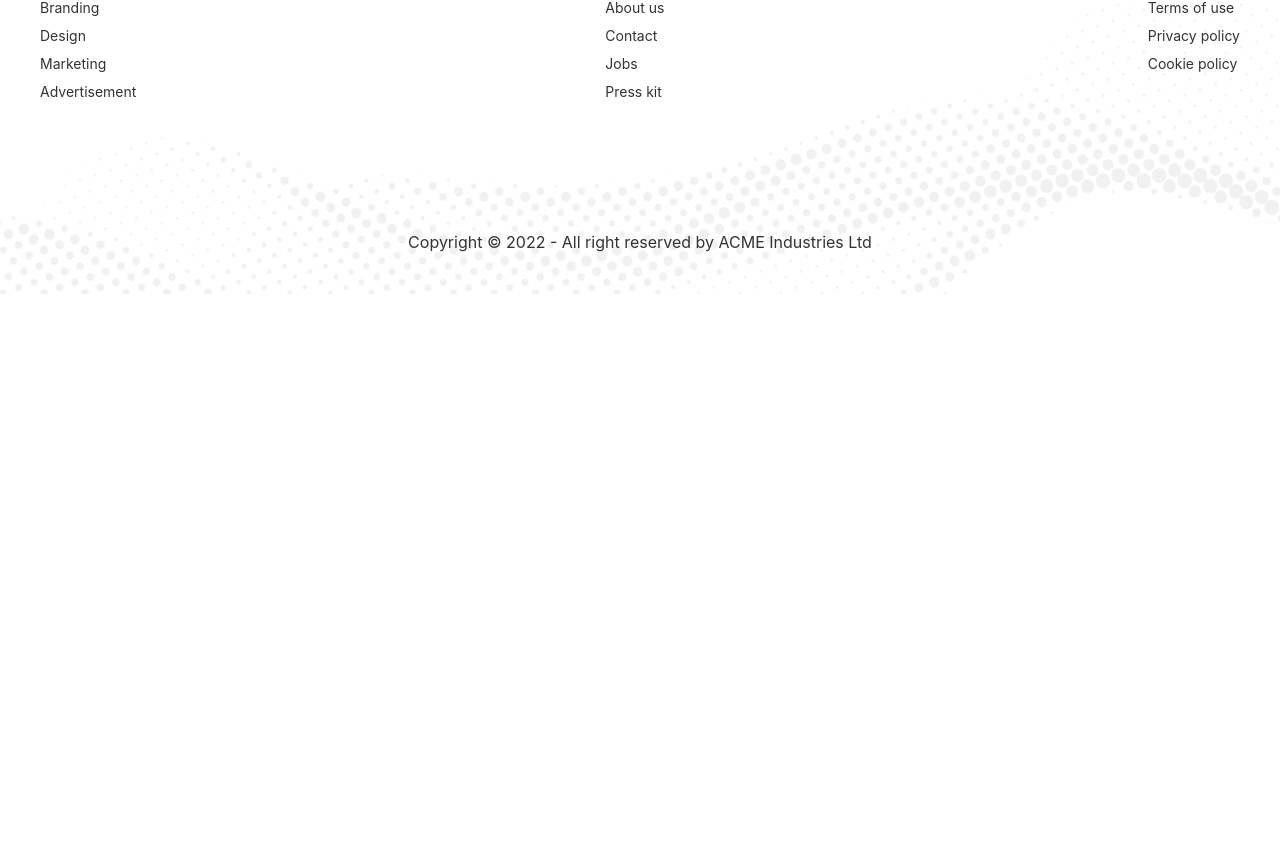
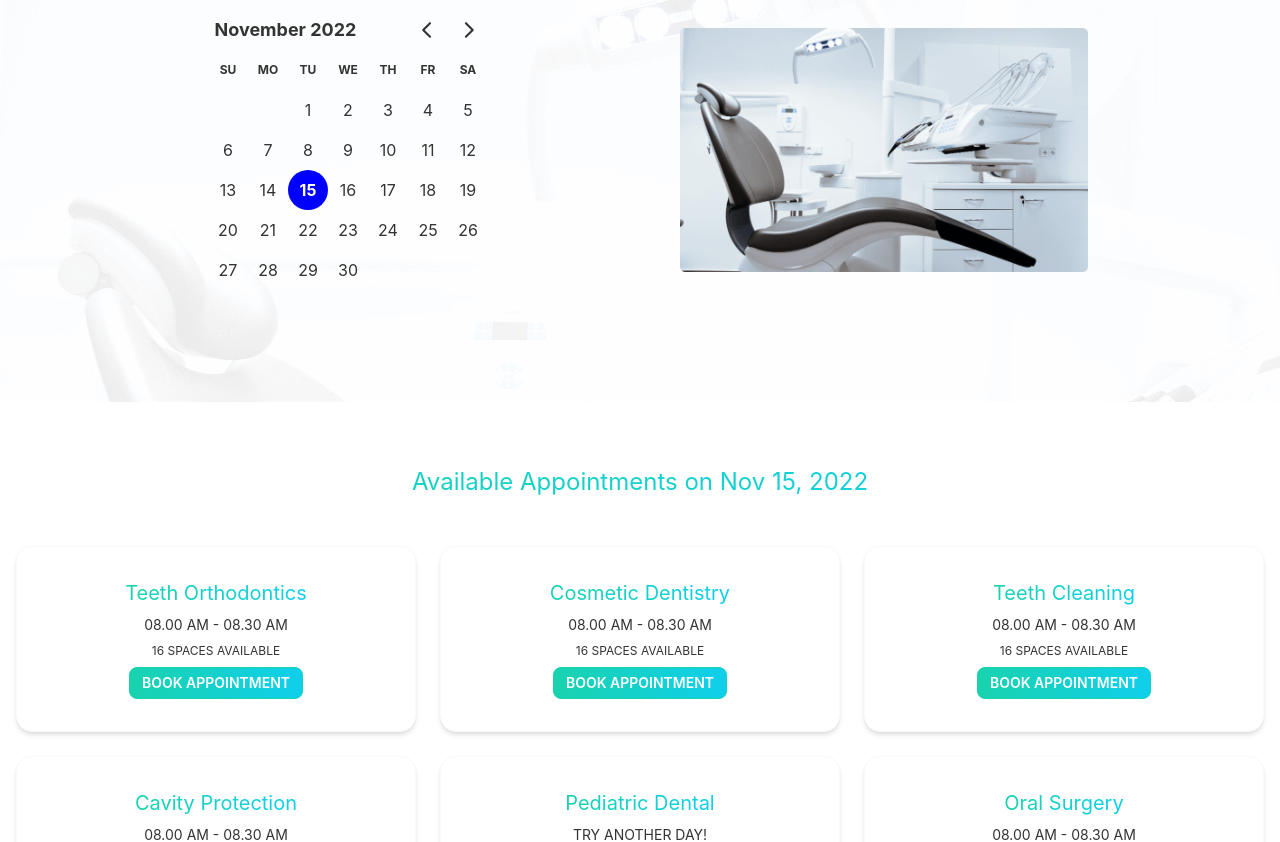
Before and after one commit to modasserjasim/dentists-portal-client, a React (Create React App) app: page /appointment in a window 1280 px wide. Shown: the part 184-1026 px from the top of the page. Before the commit the page ends 800 px from the top, so only its background shows below. Built offline with nearby package versions, Linux system fonts and the light colour scheme.

Commit message:
Appointment page added

```diff
--- a/package.json
+++ b/package.json
@@ -7,7 +7,9 @@
     "@testing-library/react": "^13.4.0",
     "@testing-library/user-event": "^13.5.0",
     "daisyui": "^2.40.1",
+    "date-fns": "^2.29.3",
     "react": "^18.2.0",
+    "react-day-picker": "^8.3.6",
     "react-dom": "^18.2.0",
     "react-router-dom": "^6.4.3",
     "react-scripts": "5.0.1",
--- /dev/null
+++ b/public/treatments.json
@@ -0,0 +1,117 @@
+[
+    {
+        "_id": 1,
+        "name": "Teeth Orthodontics",
+        "slots": [
+            "08.00 AM - 08.30 AM",
+            "08.30 AM - 09.00 AM",
+            "09.00 AM - 9.30 AM",
+            "09.30 AM - 10.00 AM",
+            "10.00 AM - 10.30 AM",
+            "10.30 AM - 11.00 AM",
+            "11.00 AM - 11.30 AM",
+            "11.30 AM - 12.00 AM",
+            "1.00 PM - 1.30 PM",
+            "1.30 PM - 2.00 PM",
+            "2.00 PM - 2.30 PM",
+            "2.30 PM - 3.00 PM",
+            "3.00 PM - 3.30 PM",
+            "3.30 PM - 4.00 PM",
+            "4.00 PM - 4.30 PM",
+            "4.30 PM - 5.00 PM"
+        ]
+    },
+    {
+        "_id": 2,
+        "name": "Cosmetic Dentistry",
+        "slots": [
+            "08.00 AM - 08.30 AM",
+            "08.30 AM - 09.00 AM",
+            "09.00 AM - 9.30 AM",
+            "09.30 AM - 10.00 AM",
+            "10.00 AM - 10.30 AM",
+            "10.30 AM - 11.00 AM",
+            "11.00 AM - 11.30 AM",
+            "11.30 AM - 12.00 AM",
+            "1.00 PM - 1.30 PM",
+            "1.30 PM - 2.00 PM",
+            "2.00 PM - 2.30 PM",
+            "2.30 PM - 3.00 PM",
+            "3.00 PM - 3.30 PM",
+            "3.30 PM - 4.00 PM",
+            "4.00 PM - 4.30 PM",
+            "4.30 PM - 5.00 PM"
+        ]
+    },
+    {
+        "_id": 3,
+        "name": "Teeth Cleaning",
+        "slots": [
+            "08.00 AM - 08.30 AM",
+            "08.30 AM - 09.00 AM",
+            "09.00 AM - 9.30 AM",
+            "09.30 AM - 10.00 AM",
+            "10.00 AM - 10.30 AM",
+            "10.30 AM - 11.00 AM",
+            "11.00 AM - 11.30 AM",
+            "11.30 AM - 12.00 AM",
+            "1.00 PM - 1.30 PM",
+            "1.30 PM - 2.00 PM",
+            "2.00 PM - 2.30 PM",
+            "2.30 PM - 3.00 PM",
+            "3.00 PM - 3.30 PM",
+            "3.30 PM - 4.00 PM",
+            "4.00 PM - 4.30 PM",
+            "4.30 PM - 5.00 PM"
+        ]
+    },
+    {
+        "_id": 4,
+        "name": "Cavity Protection",
+        "slots": [
+            "08.00 AM - 08.30 AM",
+            "08.30 AM - 09.00 AM",
+            "09.00 AM - 9.30 AM",
+            "09.30 AM - 10.00 AM",
+            "10.00 AM - 10.30 AM",
+            "10.30 AM - 11.00 AM",
+            "11.00 AM - 11.30 AM",
+            "11.30 AM - 12.00 AM",
+            "1.00 PM - 1.30 PM",
+            "1.30 PM - 2.00 PM",
+            "2.00 PM - 2.30 PM",
+            "2.30 PM - 3.00 PM",
+            "3.00 PM - 3.30 PM",
+            "3.30 PM - 4.00 PM",
+            "4.00 PM - 4.30 PM",
+            "4.30 PM - 5.00 PM"
+        ]
+    },
+    {
+        "_id": 5,
+        "name": "Pediatric Dental",
+        "slots": []
+    },
+    {
+        "_id": 6,
+        "name": "Oral Surgery",
+        "slots": [
+            "08.00 AM - 08.30 AM",
+            "08.30 AM - 09.00 AM",
+            "09.00 AM - 9.30 AM",
+            "09.30 AM - 10.00 AM",
+            "10.00 AM - 10.30 AM",
+            "10.30 AM - 11.00 AM",
+            "11.00 AM - 11.30 AM",
+            "11.30 AM - 12.00 AM",
+            "1.00 PM - 1.30 PM",
+            "1.30 PM - 2.00 PM",
+            "2.00 PM - 2.30 PM",
+            "2.30 PM - 3.00 PM",
+            "3.00 PM - 3.30 PM",
+            "3.30 PM - 4.00 PM",
+            "4.00 PM - 4.30 PM",
+            "4.30 PM - 5.00 PM"
+        ]
+    }
+]
--- a/src/Pages/Appointment/Appointment.js
+++ /dev/null
@@ -1,11 +0,0 @@
-import React from 'react';
-
-const Appointment = () => {
-    return (
-        <div>
-            <h1>Appointment</h1>
-        </div>
-    );
-};
-
-export default Appointment;
--- /dev/null
+++ b/src/Pages/Appointment/Appointment/Appointment.js
@@ -0,0 +1,20 @@
+import React, { useState } from 'react';
+import AppointmentHero from '../AppointmentHero/AppointmentHero';
+import AvailableAppointment from '../AvailableAppointment/AvailableAppointment';
+
+const Appointment = () => {
+    const [selectedDate, setSelectedDate] = useState(new Date());
+    return (
+        <div>
+            <AppointmentHero
+                selectedDate={selectedDate}
+                setSelectedDate={setSelectedDate}
+            ></AppointmentHero>
+            <AvailableAppointment
+                selectedDate={selectedDate}
+            ></AvailableAppointment>
+        </div>
+    );
+};
+
+export default Appointment;
--- /dev/null
+++ b/src/Pages/Appointment/AppointmentHero/AppointmentHero.js
@@ -0,0 +1,27 @@
+import React, { useState } from 'react';
+import chair from '../../../assets/images/chair.png';
+import bg from '../../../assets/images/bg.png';
+import { DayPicker } from 'react-day-picker';
+import { format } from 'date-fns';
+
+const AppointmentHero = ({ selectedDate, setSelectedDate }) => {
+
+    return (
+        <div style={{ backgroundImage: `url(${bg})` }} className="px-4">
+            <div className="max-w-4xl flex gap-10 md:gap-20 flex-col-reverse mx-auto py-5 sm:py-12 lg:py-24 md:flex-row lg:justify-between">
+                <div className="flex flex-col justify-center text-center rounded-sm lg:text-left md:w-1/2">
+                    <DayPicker
+                        mode='single'
+                        selected={selectedDate}
+                        onSelect={setSelectedDate}
+                    />
+                </div>
+                <div className="flex items-center justify-center lg:mt-0 md:w-1/2">
+                    <img src={chair} alt="" className="object-contain" />
+                </div>
+            </div>
+        </div>
+    );
+};
+
+export default AppointmentHero;
--- /dev/null
+++ b/src/Pages/Appointment/AvailableAppointment/AvailableAppointment.js
@@ -0,0 +1,26 @@
+import React, { useEffect, useState } from 'react';
+import { format } from 'date-fns';
+import Treatment from './Treatment';
+
+const AvailableAppointment = ({ selectedDate }) => {
+    const [treatments, setTreatments] = useState([]);
+
+    useEffect(() => {
+        fetch('treatments.json')
+            .then(res => res.json())
+            .then(data => {
+                setTreatments(data)
+            })
+    }, [])
+    return (
+        <div className='py-10 md:py-16 container mx-auto px-4'>
+            <h2 className='bg-gradient-to-r from-primary to-secondary bg-clip-text text-xl text-transparent sm:text-2xl text-center'>Available Appointments on {format(selectedDate, 'PP')}</h2>
+            <div className='grid grid-cols-1 sm:grid-cols-2 md:grid-cols-3 gap-6 mt-12'>
+                {treatments.map(treatment => <Treatment key={treatment._id} treatment={treatment}></Treatment>)}
+            </div>
+
+        </div>
+    );
+};
+
+export default AvailableAppointment;
--- /dev/null
+++ b/src/Pages/Appointment/AvailableAppointment/Treatment.js
@@ -0,0 +1,17 @@
+import React from 'react';
+
+const Treatment = ({ treatment }) => {
+    const { name, slots } = treatment;
+    return (
+        <div className="card bg-base-100 shadow-md border border-gray-50">
+            <div className="card-body items-center text-center">
+                <h2 className="bg-gradient-to-r from-primary to-secondary bg-clip-text text-xl text-transparent sm:text-xl text-center">{name}</h2>
+                <p className='uppercase text-sm'>{slots?.length > 0 ? slots[0] : 'Try Another day!'}</p>
+                <p className='uppercase text-xs'>{slots?.length > 1 ? slots?.length + ' spaces available' : slots?.length + ' space available'} </p>
+                <button className='btn btn-primary btn-sm text-white bg-gradient-to-r from-primary to-secondary'>Book Appointment</button>
+            </div>
+        </div>
+    );
+};
+
+export default Treatment;
--- a/src/Pages/Shared/Header/Header.js
+++ b/src/Pages/Shared/Header/Header.js
@@ -48,6 +48,7 @@ const Header = () => {
                                 </li>
                             </ul>
                             <div className="justify-end flex items-center space-x-4 xl:space-x-8">
+                                {/* Login button desktop  */}
                                 <Link to='/login'><button to='/' className='btn btn-sm hidden md:block bg-gradient-to-tl from-primary to-secondary text-white border-0'>Login</button></Link>
                                 <div className="flex lg:hidden">
                                     <button aria-label="open menu" onClick={() => setShowMenu(true)} className="text-black md:hidden focus:outline-none focus:ring-2 rounded focus:ring-gray-600">
@@ -107,8 +108,12 @@ const Header = () => {
                                         Contact
                                     </NavLink>
                                 </li>
+                                <li>
+                                    <Link to='/login' className='btn btn-sm bg-gradient-to-tl from-primary to-secondary text-white border-0'>Login</Link>
+                                </li>
 
                             </ul>
+
                         </div>
                     </div>
                 </div>
--- a/src/Routers/Routes/Routes.js
+++ b/src/Routers/Routes/Routes.js
@@ -1,7 +1,7 @@
 import { createBrowserRouter } from "react-router-dom"
 import Main from "../../Layout/Main"
 import About from "../../Pages/About/About"
-import Appointment from "../../Pages/Appointment/Appointment"
+import Appointment from "../../Pages/Appointment/Appointment/Appointment"
 import Contact from "../../Pages/Contact/Contact"
 import ErrorPage from "../../Pages/ErrorPage/ErrorPage"
 import Home from "../../Pages/Home/Home/Home"
--- a/src/index.js
+++ b/src/index.js
@@ -3,6 +3,7 @@ import ReactDOM from 'react-dom/client';
 import './index.css';
 import App from './App';
 import reportWebVitals from './reportWebVitals';
+import 'react-day-picker/dist/style.css';
 
 const root = ReactDOM.createRoot(document.getElementById('root'));
 root.render(
```
Also changed, not shown: 2 other files (tests, documents, lock files or other folders).
